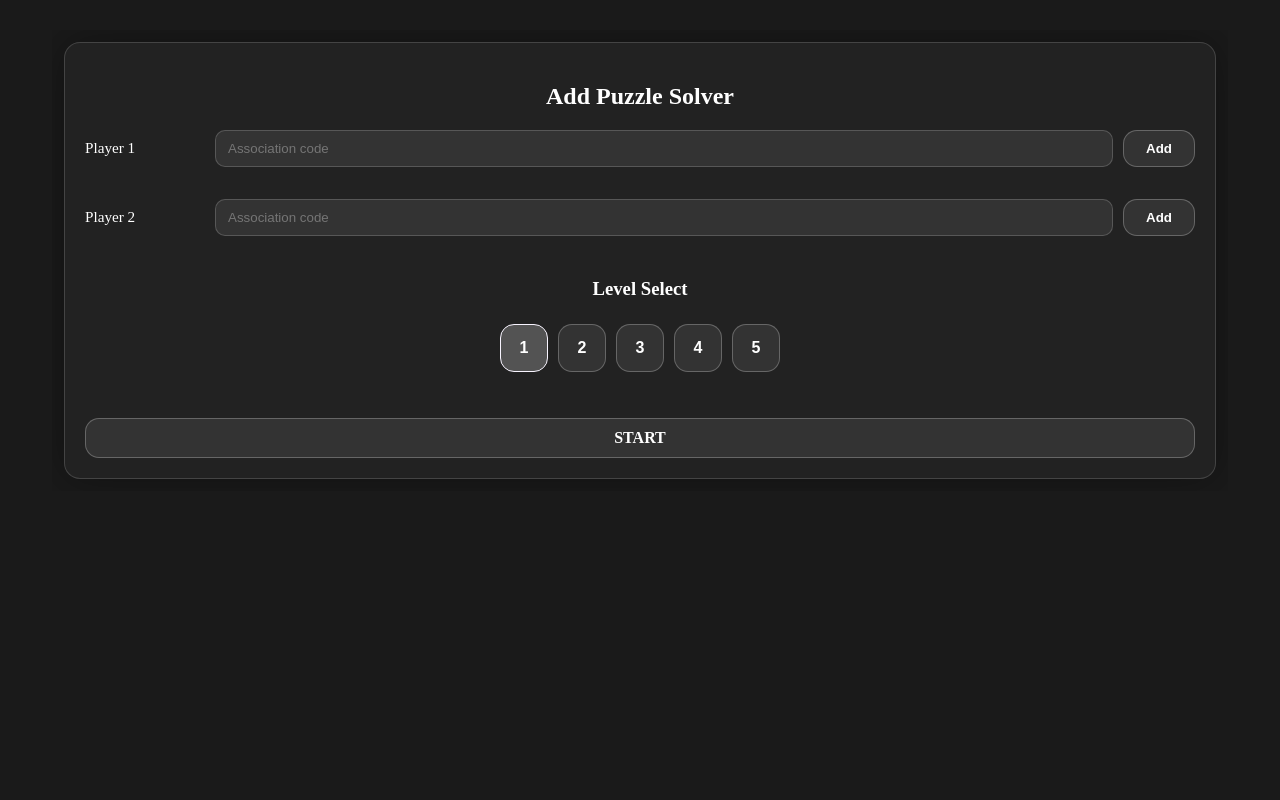
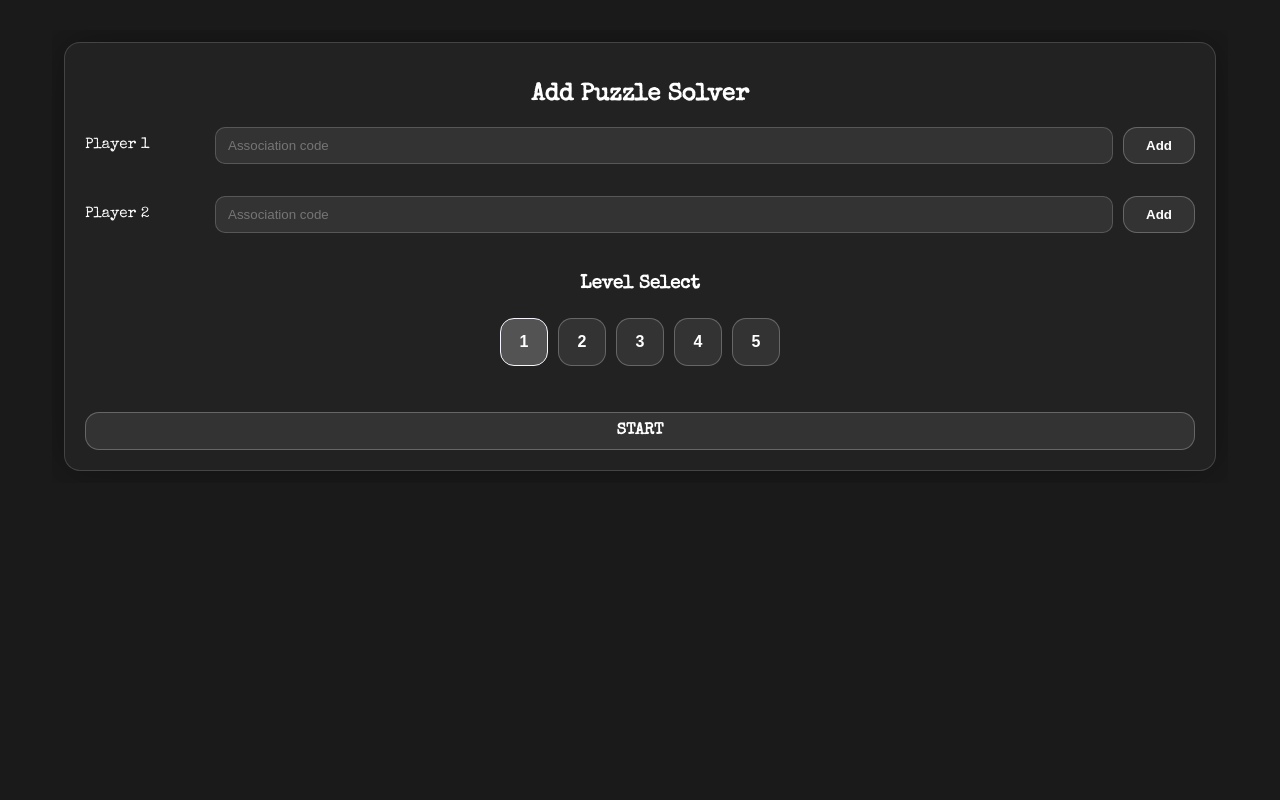
Before and after one commit to dborhegyi/csds-377-KTALDE, a Django app: page /startgame/ in a window 1280 px wide. Run offline with Django 5.2, Linux system fonts and the light colour scheme.

Commit message:
fonts
Co-authored-by: Copilot <copilot@github.com>

```diff
--- a/Web/KTALDE_site/KTALDE_web/static/KTALDE_web/css/site.css
+++ b/Web/KTALDE_site/KTALDE_web/static/KTALDE_web/css/site.css
@@ -4,6 +4,7 @@ html, body {
   margin: 0;
   padding: 0;
   background-color: #1A1A1A;
+  font-family: 'Special Elite', cursive, sans-serif;
 }
 
 a, h2, h3, label, p {
--- a/Web/KTALDE_site/KTALDE_web/templates/KTALDE_web/base.html
+++ b/Web/KTALDE_site/KTALDE_web/templates/KTALDE_web/base.html
@@ -7,6 +7,9 @@
   <meta charset="utf-8">
   <meta name="viewport" content="user-scalable=no, initial-scale=1, maximum-scale=1, minimum-scale=1, width=device-width">
 
+  <link rel="preconnect" href="https://fonts.googleapis.com">
+  <link rel="preconnect" href="https://fonts.gstatic.com" crossorigin>
+  <link href="https://fonts.googleapis.com/css2?family=Special+Elite&display=swap" rel="stylesheet">
   <link rel="stylesheet" type="text/css" href="{% static 'KTALDE_web/css/site.css' %}"/>
 
   <!-- Hide Alpine.js elements until ready (prevents flash of unstyled content) -->
```
